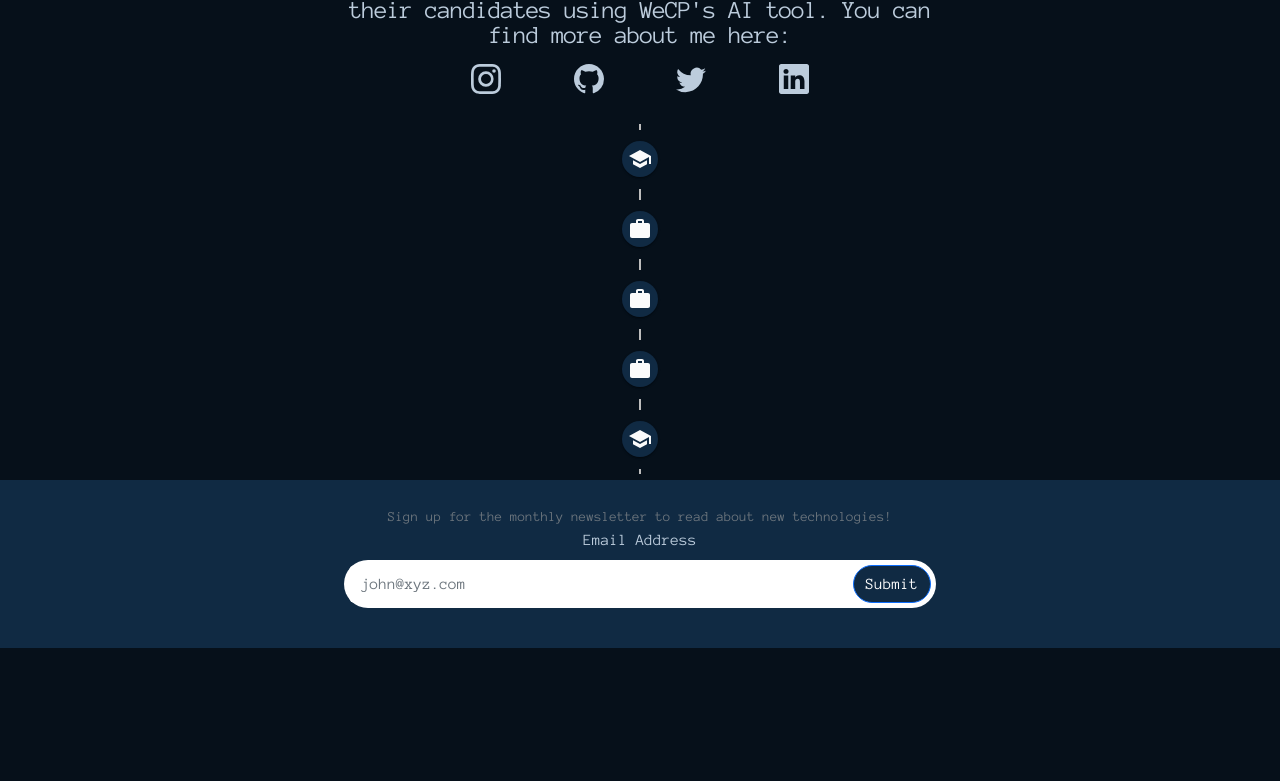
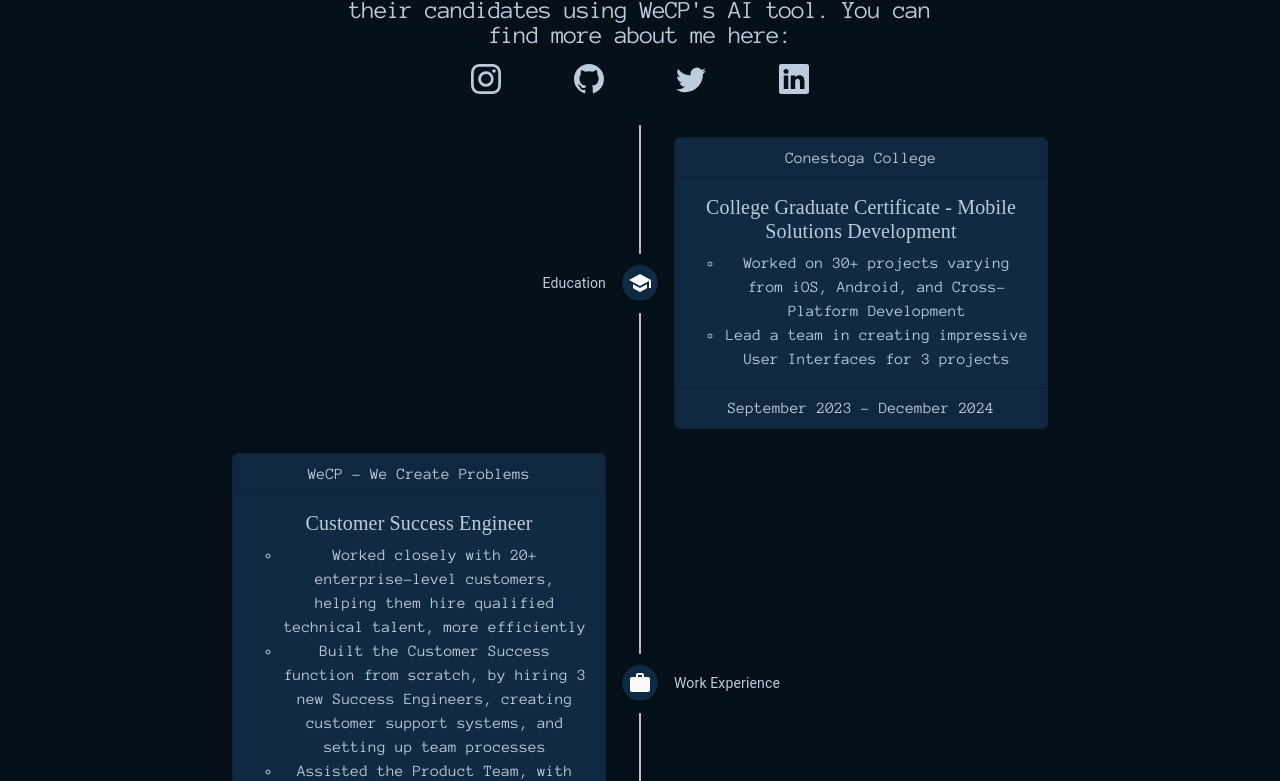
Before and after one commit to mathaaaaaaaaaar/mathar.dev, a React (Create React App) app: page / in a window 1280 px wide. Shown: the part 739-1520 px from the top of the page. Before the commit the page ends 1387 px from the top, so only its background shows below. Built offline with nearby package versions, Linux system fonts and the light colour scheme; a web font is replaced by a local one.

Commit message:
updated ts

```diff
--- a/src/App.css
+++ b/src/App.css
@@ -177,19 +177,24 @@
 
 .timeline-dot-active {
   transform: scale(1.5);
-  transition: transform 1s ease-in-out;
+  transition: transform 1.25s ease-in-out;
+}
+
+.timeline-item {
+  opacity: 0;
+  transition: opacity 1.25s ease-in-out, transform 1.25s ease-in-out;
 }
 
 .fade-in {
   opacity: 1;
   transform: translateX(0);
-  transition: opacity 1s ease-in-out, transform 1s ease-in-out;
+  /* transition: opacity 1s ease-in-out, transform 1s ease-in-out; */
 }
 
 .fade-out {
   opacity: 0;
   transform: translateX(50px);
-  transition: opacity 1s ease-in-out, transform 1s ease-in-out;
+  transition: opacity 1.25s ease-in-out, transform 1.25s ease-in-out;
 }
 
 .fade-out.alternate {
@@ -199,13 +204,13 @@
 .opposite-fade-in {
   opacity: 1;
   transform: translateX(0);
-  transition: opacity 1s ease-in-out, transform 1s ease-in-out;
+  transition: opacity 1.25s ease-in-out, transform 1.25s ease-in-out;
 }
 
 .opposite-fade-out {
   opacity: 0;
   transform: translateX(-50px);
-  transition: opacity 1s ease-in-out, transform 1s ease-in-out;
+  transition: opacity 1.25s ease-in-out, transform 1.25s ease-in-out;
 }
 
 .opposite-fade-out.alternate {
@@ -214,7 +219,7 @@
 
 .timeline-connector-active {
   max-height: 1000px;
-  transition: max-height 1s ease-in-out;
+  transition: max-height 1.25s ease-in-out;
 }
 
 .timeline-main {
--- a/src/components/Timeline/index.js
+++ b/src/components/Timeline/index.js
@@ -1,6 +1,7 @@
 import {
   React,
-  useState,
+  useEffect,
+  useRef,
 } from 'react';
 
 import {
@@ -16,39 +17,96 @@ import {
   TimelineOppositeContent,
   TimelineSeparator,
 } from '@mui/lab';
+import { Divider } from '@mui/material';
 
 import TimelineInfo from '../TimelineInfo';
 import timelineData from './timelineData';
 
 const TimelineComponent = () => {
-    const [selectedDot, setSelectedDot] = useState(null);
+    // const [selectedDot, setSelectedDot] = useState(null);
 
-    const handleDotClick = (index) => {
-        if (selectedDot === index) {
-            setSelectedDot(null);
+    // const handleDotClick = (index) => {
+    //     if (selectedDot === index) {
+    //         setSelectedDot(null);
+    //     } else {
+    //         setSelectedDot(index);
+    //     }
+    // }
+
+    const timelineRefs = useRef([]);
+    timelineRefs.current = [];
+
+    const addToRefs = (el) => {
+        if (el && !timelineRefs.current.includes(el)) {
+            timelineRefs.current.push(el);
+        }
+    };
+
+    useEffect(() => {
+        const observer = new IntersectionObserver(
+            entries => {
+                entries.forEach(entry => {
+                    if (entry.isIntersecting) {
+                        entry.target.classList.add('fade-in');
                     } else {
-            setSelectedDot(index);
+                        entry.target.classList.remove('fade-in');
                     }
+                });
+            },
+            { threshold: 0.1 } // adjust as needed
+        );
+
+        timelineRefs.current.forEach(ref => observer.observe(ref));
+
+        return () => {
+            if (timelineRefs.current) {
+                timelineRefs.current.forEach(ref => observer.unobserve(ref));
             }
+        };
+    }, []);
 
     return (
+        // <div className='timeline-parent'>
+        //     <Divider />
+        //     <Timeline className="timeline-main" position="alternate">
+        //         {timelineData.map((event, index) => (
+        //             <TimelineItem key={index}>
+        //                 <TimelineOppositeContent className={`${selectedDot === index ? 'opposite-fade-in' : 'opposite-fade-out'} ${index % 2 === 0 ? '' : 'alternate'}`} sx={{ m: 'auto 0' }} align="right" variant="body2">{selectedDot === index && (event.wkOrEd === "wk"? "Work Experience" : "Education")}</TimelineOppositeContent>
+        //                 <TimelineSeparator>
+        //                     <TimelineConnector />
+        //                     <TimelineDot className={`timeline-dot ${event.wkOrEd === "wk" ? 'work-timeline-dot' : 'school-timeline-dot'} ${selectedDot === index ? 'timeline-dot-active' : ''}`} onClick={() => handleDotClick(index)}>
+        //                         {event.wkOrEd === "wk"? <Work /> : <School />}
+        //                     </TimelineDot>
+        //                     <TimelineConnector />
+        //                 </TimelineSeparator>
+        //                 <TimelineContent className={`${selectedDot === index ? 'fade-in' : 'fade-out'} ${index % 2 === 0 ? '' : 'alternate'}`} sx={{ py: '12px', px: 2 }}>
+        //                 {selectedDot === index && <TimelineInfo event={event} />}
+        //                 </TimelineContent>
+        //             </TimelineItem>
+        //         ))}
+        //     </Timeline>
+        // </div>
+
+        <div className='timeline-parent'>
+            <Divider />
             <Timeline className="timeline-main" position="alternate">
                 {timelineData.map((event, index) => (
-                <TimelineItem key={index}>
-                    <TimelineOppositeContent className={`${selectedDot === index ? 'opposite-fade-in' : 'opposite-fade-out'} ${index % 2 === 0 ? '' : 'alternate'}`} sx={{ m: 'auto 0' }} align="right" variant="body2">{selectedDot === index && (event.wkOrEd === "wk"? "Work Experience" : "Education")}</TimelineOppositeContent>
+                    <TimelineItem key={index} ref={addToRefs} className='timeline-item'>
+                        <TimelineOppositeContent className={`${index % 2 === 0 ? '' : 'alternate'}`} sx={{ m: 'auto 0' }} align="right" variant="body2">{(event.wkOrEd === "wk"? "Work Experience" : "Education")}</TimelineOppositeContent>
                          <TimelineSeparator>
                              <TimelineConnector />
-                        <TimelineDot className={`timeline-dot ${event.wkOrEd === "wk" ? 'work-timeline-dot' : 'school-timeline-dot'} ${selectedDot === index ? 'timeline-dot-active' : ''}`} onClick={() => handleDotClick(index)}>
+                             <TimelineDot className={`timeline-dot ${event.wkOrEd === "wk" ? 'work-timeline-dot' : 'school-timeline-dot'}`} >
                                  {event.wkOrEd === "wk"? <Work /> : <School />}
                              </TimelineDot>
                              <TimelineConnector />
                          </TimelineSeparator>
-                    <TimelineContent className={`${selectedDot === index ? 'fade-in' : 'fade-out'} ${index % 2 === 0 ? '' : 'alternate'}`} sx={{ py: '12px', px: 2 }}>
-                    {selectedDot === index && <TimelineInfo event={event} />}
+                         <TimelineContent className={` ${index % 2 === 0 ? '' : 'alternate'}`} sx={{ py: '12px', px: 2 }}>
+                         <TimelineInfo event={event} />
                          </TimelineContent>
                     </TimelineItem>
                 ))}
             </Timeline>
+        </div>
     );
 };
 
```
Also changed, not shown: 1 other file (tests, documents, lock files or other folders). Lines whose indentation alone changed are shown as unchanged.
